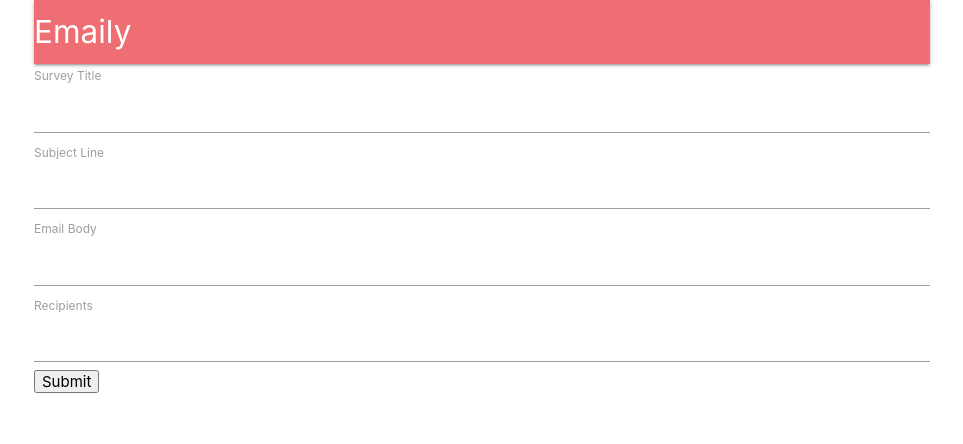
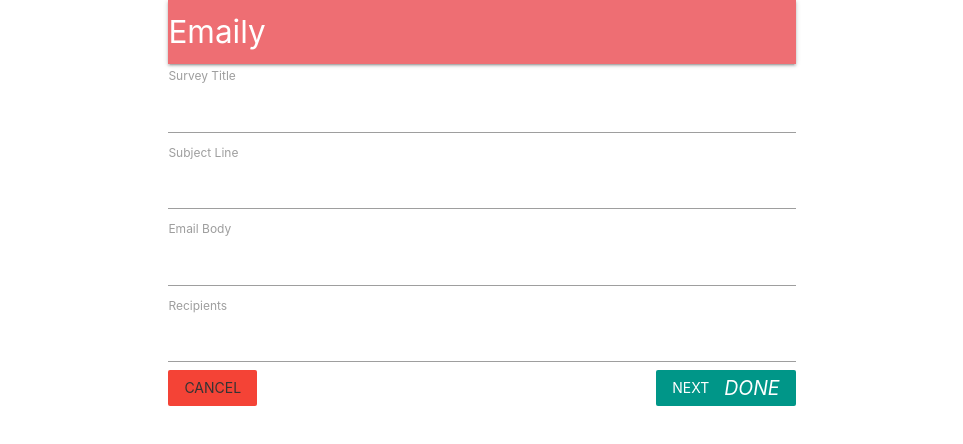
Before and after one commit to absolute-nil/Emaily, a React (Create React App) app in the folder client/: page /surveys/new in a window 1280 px wide. Shown: the top 444 px of the page, without its empty margins (158-1121 px from the left). Built offline with nearby package versions, Linux system fonts and the light colour scheme; no server answers; the HTML template or start-up script is replaced by a standard one.

Commit message:
style the survey form

```diff
--- a/client/src/components/App.js
+++ b/client/src/components/App.js
@@ -17,7 +17,7 @@
     return (
       <div className="container">
         <BrowserRouter>
-          <div>
+          <div className="container">
             <Header />
             <Route exact path="/" component={Landing} />
             <Route exact path="/surveys" component={Dashboard} />
--- a/client/src/components/surveys/SurveyForm.js
+++ b/client/src/components/surveys/SurveyForm.js
@@ -1,37 +1,29 @@
 //shows form to add input
+import _ from "lodash";
 import React, { Component } from "react";
+import { Link } from "react-router-dom";
 import { reduxForm, Field } from "redux-form";
 import SurveyField from "./SurveyField";
+
+const FIELDS = [
+  { label: "Survey Title", name: "title" },
+  { label: "Subject Line", name: "subject" },
+  { label: "Email Body", name: "body" },
+  { label: "Recipients", name: "emails" }
+];
 class SurveyForm extends Component {
   renderFields() {
-    return (
-      <div>
+    return _.map(FIELDS, ({ label, name }) => {
+      return (
         <Field
-          label="Survey Title"
+          key={name}
+          component={SurveyField}
           type="text"
-          name="title"
-          component={SurveyField}
+          label={label}
+          name={name}
         />
-        <Field
-          label="Subject Line"
-          type="text"
-          name="subject"
-          component={SurveyField}
-        />
-        <Field
-          label="Email Body"
-          type="text"
-          name="body"
-          component={SurveyField}
-        />
-        <Field
-          label="Recipients"
-          type="text"
-          name="emails"
-          component={SurveyField}
-        />
-      </div>
-    );
+      );
+    });
   }
 
   render() {
@@ -39,7 +31,13 @@
       <div>
         <form onSubmit={this.props.handleSubmit(values => console.log(values))}>
           {this.renderFields()}
-          <button type="submit">Submit</button>
+          <Link to="/surveys" className="red btn-flat left">
+            Cancel
+          </Link>
+          <button type="submit" className="teal btn-flat right white-text">
+            Next
+            <i className="material-icons right">done</i>
+          </button>
         </form>
       </div>
     );
```
